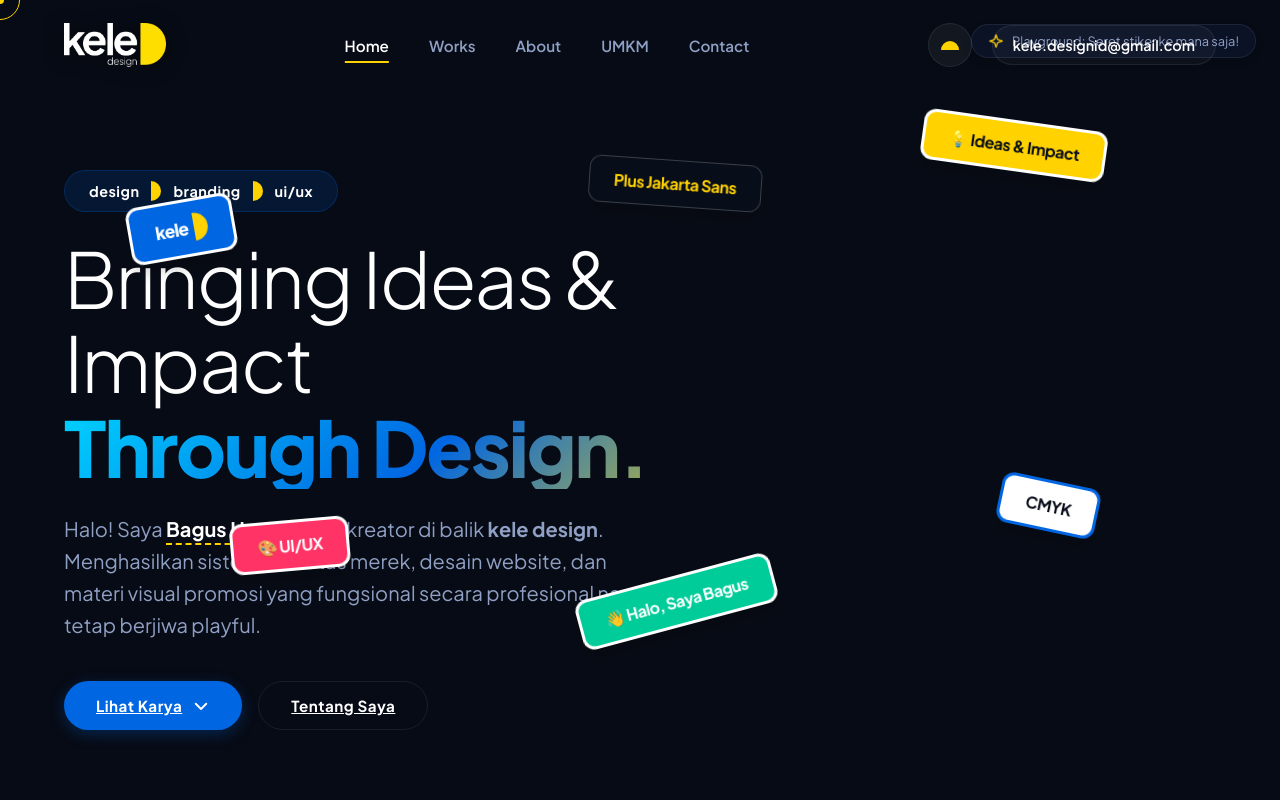
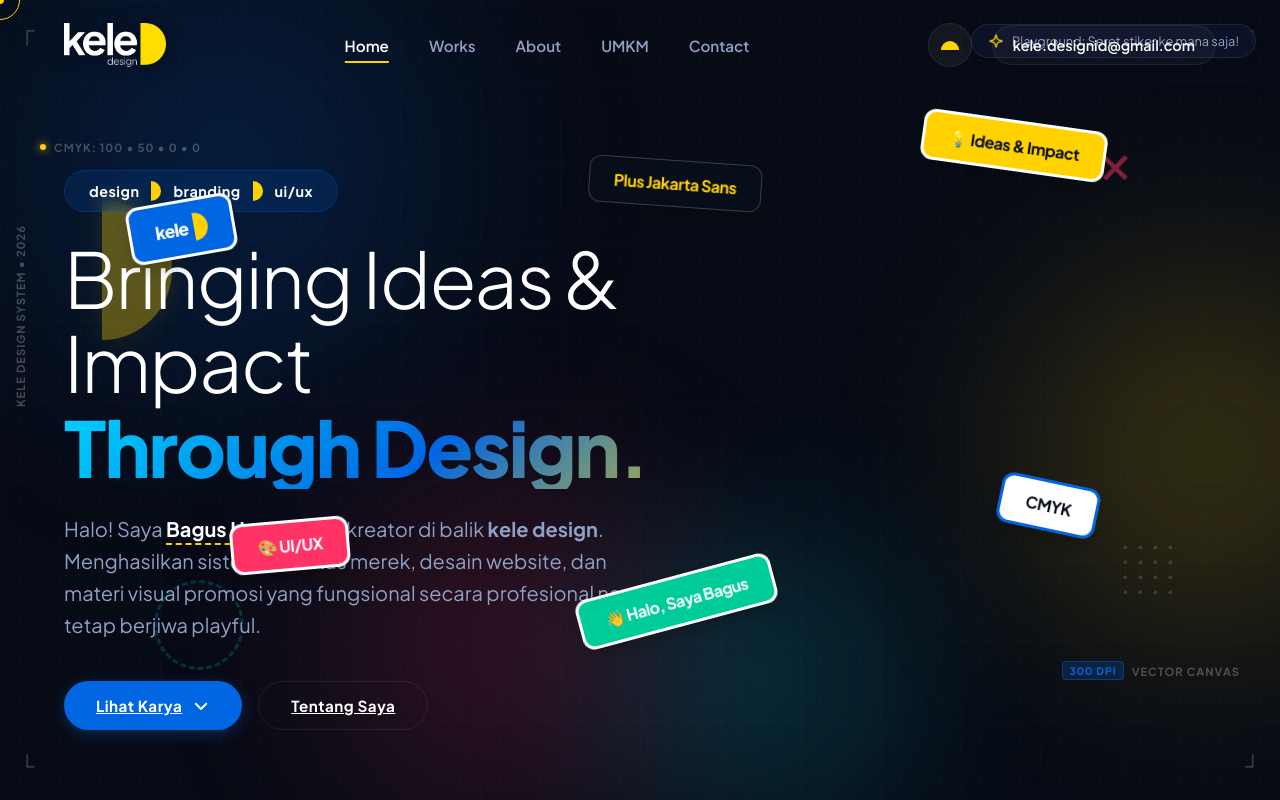
Before and after one commit to kele-dev/Kele-s-Design-Portfolio, a Vue app: page / in a window 1280 px wide. Shown: the top 800 px of the page. Built offline with nearby package versions, Linux system fonts and the light colour scheme.

Commit message:
feat(design): add CreativeBackground component with designer artboard grid, crop marks, and floating vector shapes

```diff
--- a/src/App.vue
+++ b/src/App.vue
@@ -1,12 +1,7 @@
 <template>
   <div :style="themeStyles">
-    <!-- Grid Background -->
-    <div class="grid-bg"></div>
-
-    <!-- Glow Orbs -->
-    <div class="glow-orb" style="top: 10%; left: 15%;"></div>
-    <div class="glow-orb yellow" style="top: 40%; right: 10%;"></div>
-    <div class="glow-orb" style="top: 70%; left: 20%;"></div>
+    <!-- Creative Animated Background Layer -->
+    <CreativeBackground />
 
     <!-- Custom Cursor -->
     <CustomCursor />
@@ -205,6 +200,7 @@
 
 <script setup lang="ts">
 import { ref, reactive, computed, onMounted, onUnmounted } from 'vue'
+import CreativeBackground from './components/CreativeBackground.vue'
 import KeleLogo from './components/KeleLogo.vue'
 import CustomCursor from './components/CustomCursor.vue'
 import InteractiveStickers from './components/InteractiveStickers.vue'
--- /dev/null
+++ b/src/components/CreativeBackground.vue
@@ -0,0 +1,248 @@
+<template>
+  <div class="creative-bg-root">
+    <!-- Fine Artboard Grid -->
+    <div class="grid-bg-enhanced"></div>
+
+    <!-- Ambient Glowing Orbs -->
+    <div class="glow-orb orb-primary"></div>
+    <div class="glow-orb orb-yellow"></div>
+    <div class="glow-orb orb-magenta"></div>
+    <div class="glow-orb orb-cyan"></div>
+
+    <!-- Designer Blueprint & Crop Marks Overlay -->
+    <div class="designer-blueprint">
+      <!-- Corner Crop Marks -->
+      <div class="crop-mark top-left">┌</div>
+      <div class="crop-mark top-right">┐</div>
+      <div class="crop-mark bottom-left">└</div>
+      <div class="crop-mark bottom-right">┘</div>
+
+      <!-- Floating Graphic Design Annotations -->
+      <div class="design-annotation annotation-1">
+        <span class="anno-dot"></span>
+        <span>CMYK: 100 • 50 • 0 • 0</span>
+      </div>
+
+      <div class="design-annotation annotation-2">
+        <span class="anno-badge">300 DPI</span>
+        <span>VECTOR CANVAS</span>
+      </div>
+
+      <div class="design-annotation annotation-3">
+        <span>KELE DESIGN SYSTEM • 2026</span>
+      </div>
+
+      <!-- Floating Geometric Graphic Shapes -->
+      <div class="floating-vector shape-semicircle"></div>
+      <div class="floating-vector shape-ring"></div>
+      <div class="floating-vector shape-plus">+</div>
+      <div class="floating-vector shape-dots"></div>
+    </div>
+  </div>
+</template>
+
+<script setup lang="ts">
+// Creative background component for graphic designer portfolio
+</script>
+
+<style scoped>
+.creative-bg-root {
+  position: fixed;
+  top: 0;
+  left: 0;
+  width: 100vw;
+  height: 100vh;
+  pointer-events: none;
+  z-index: 0;
+  overflow: hidden;
+}
+
+/* Enhanced Artboard Grid */
+.grid-bg-enhanced {
+  position: absolute;
+  top: 0;
+  left: 0;
+  width: 100%;
+  height: 100%;
+  background-image:
+    radial-gradient(rgba(0, 102, 226, 0.15) 1px, transparent 1px),
+    linear-gradient(rgba(255, 255, 255, 0.02) 1px, transparent 1px),
+    linear-gradient(90deg, rgba(255, 255, 255, 0.02) 1px, transparent 1px);
+  background-size: 40px 40px, 80px 80px, 80px 80px;
+  opacity: 0.8;
+}
+
+/* Glowing Orbs with Smooth Floating Keyframes */
+.glow-orb {
+  position: absolute;
+  border-radius: 50%;
+  filter: blur(80px);
+  pointer-events: none;
+  opacity: 0.25;
+  animation: orb-float 20s infinite ease-in-out alternate;
+}
+
+.orb-primary {
+  width: 600px;
+  height: 600px;
+  background: radial-gradient(circle, var(--color-primary) 0%, transparent 70%);
+  top: -100px;
+  left: -100px;
+  animation-duration: 22s;
+}
+
+.orb-yellow {
+  width: 500px;
+  height: 500px;
+  background: radial-gradient(circle, var(--color-accent) 0%, transparent 70%);
+  top: 30%;
+  right: -150px;
+  animation-duration: 18s;
+  animation-delay: -5s;
+}
+
+.orb-magenta {
+  width: 450px;
+  height: 450px;
+  background: radial-gradient(circle, #ff3366 0%, transparent 70%);
+  bottom: -100px;
+  left: 20%;
+  animation-duration: 25s;
+  animation-delay: -10s;
+}
+
+.orb-cyan {
+  width: 400px;
+  height: 400px;
+  background: radial-gradient(circle, #00e5ff 0%, transparent 70%);
+  top: 60%;
+  right: 25%;
+  animation-duration: 28s;
+  animation-delay: -15s;
+}
+
+@keyframes orb-float {
+  0% { transform: translate(0, 0) scale(1); }
+  50% { transform: translate(40px, -50px) scale(1.15); }
+  100% { transform: translate(-30px, 30px) scale(0.95); }
+}
+
+/* Corner Crop Marks */
+.designer-blueprint {
+  position: absolute;
+  top: 0;
+  left: 0;
+  width: 100%;
+  height: 100%;
+}
+
+.crop-mark {
+  position: absolute;
+  font-family: monospace;
+  font-size: 1.5rem;
+  color: rgba(255, 255, 255, 0.2);
+  line-height: 1;
+}
+
+.crop-mark.top-left { top: 20px; left: 20px; }
+.crop-mark.top-right { top: 20px; right: 20px; }
+.crop-mark.bottom-left { bottom: 20px; left: 20px; }
+.crop-mark.bottom-right { bottom: 20px; right: 20px; }
+
+/* Design Annotations */
+.design-annotation {
+  position: absolute;
+  font-family: var(--font-primary);
+  font-size: 0.7rem;
+  font-weight: 700;
+  letter-spacing: 1px;
+  color: rgba(255, 255, 255, 0.25);
+  display: flex;
+  align-items: center;
+  gap: 8px;
+  user-select: none;
+}
+
+.anno-dot {
+  width: 6px;
+  height: 6px;
+  background: var(--color-accent);
+  border-radius: 50%;
+  box-shadow: 0 0 8px var(--color-accent);
+}
+
+.anno-badge {
+  background: rgba(0, 102, 226, 0.2);
+  border: 1px solid rgba(0, 102, 226, 0.4);
+  color: var(--color-primary);
+  padding: 2px 6px;
+  border-radius: 4px;
+  font-size: 0.65rem;
+}
+
+.annotation-1 { top: 140px; left: 40px; }
+.annotation-2 { bottom: 120px; right: 40px; }
+.annotation-3 { top: 50%; left: 20px; transform: rotate(-90deg); transform-origin: left center; }
+
+/* Floating Vector Shapes */
+.floating-vector {
+  position: absolute;
+  opacity: 0.35;
+  animation: shape-drift 30s infinite linear;
+}
+
+.shape-semicircle {
+  width: 70px;
+  height: 140px;
+  background: var(--color-accent);
+  border-radius: 0 140px 140px 0; /* Kele yellow semicircle */
+  top: 25%;
+  left: 8%;
+  filter: drop-shadow(0 0 15px rgba(255, 210, 0, 0.3));
+  animation: rotate-float 35s infinite linear;
+}
+
+.shape-ring {
+  width: 90px;
+  height: 90px;
+  border: 3px dashed rgba(0, 229, 255, 0.5);
+  border-radius: 50%;
+  top: 70%;
+  left: 12%;
+  animation: rotate-float 40s infinite reverse linear;
+}
+
+.shape-plus {
+  font-family: monospace;
+  font-size: 3rem;
+  color: #ff3366;
+  top: 18%;
+  right: 12%;
+  animation: pulse-float 6s infinite ease-in-out alternate;
+}
+
+.shape-dots {
+  width: 60px;
+  height: 60px;
+  background-image: radial-gradient(rgba(255, 255, 255, 0.4) 2px, transparent 2px);
+  background-size: 15px 15px;
+  bottom: 25%;
+  right: 8%;
+}
+
+@keyframes rotate-float {
+  from { transform: rotate(0deg) translateY(0px); }
+  to { transform: rotate(360deg) translateY(20px); }
+}
+
+@keyframes pulse-float {
+  0% { transform: scale(1) rotate(0deg); opacity: 0.2; }
+  100% { transform: scale(1.3) rotate(45deg); opacity: 0.5; }
+}
+
+@media (max-width: 768px) {
+  .design-annotation, .shape-semicircle, .shape-ring {
+    display: none; /* Keep mobile view clean */
+  }
+}
+</style>
```
